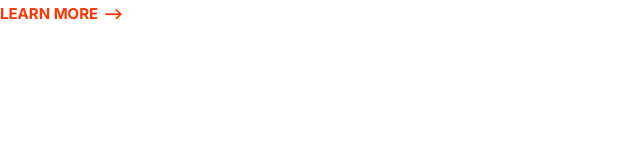
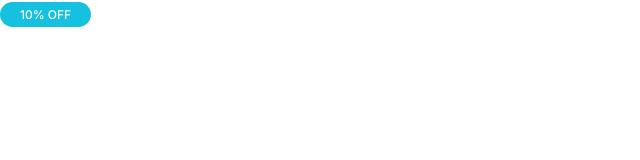
Before and after one commit to GarouTheMonsterHunter/Mahdify, a plain HTML site: page index.html in a window 1280 px wide. Shown: the whole page, without its empty margins (0-640 px from the left). Drawn offline with Linux system fonts and the light colour scheme.

Commit message:
badges changes

```diff
--- a/CSS/Styles.css
+++ b/CSS/Styles.css
@@ -91,3 +91,38 @@ a {
     }
 
 }
+
+/* BADGES */
+
+.badge {
+    border-radius: 20px;
+    font-size: 2rem;
+    font-weight: 500;
+    padding: 0.5rem 2rem;
+    white-space: nowrap;
+}
+
+.badge--primary {
+    background: var(--color-primary);
+    color: white;
+}
+
+.badge--secondary {
+    background: var(--color-secondary);
+    color: white;
+}
+
+.badge--small {
+    font-size: 1.6rem;
+}
+
+@media screen and (min-width: 1024px) {
+    .badge {
+        font-size: 1.5rem;
+    }
+
+    .badge--small {
+        font-size: 1.2rem;
+    }
+
+}
--- a/index.html
+++ b/index.html
@@ -7,13 +7,13 @@
     <link rel="preconnect" href="https://fonts.googleapis.com" />
     <link rel="preconnect" href="https://fonts.gstatic.com" crossorigin />
     <link
-      href="https://fonts.googleapis.com/css2?family=Inter:wght@400;700&display=swap"
+      href="https://fonts.googleapis.com/css2?family=Inter:wght@400;500;600;700&display=swap"
       rel="stylesheet"
     />
     <link rel="stylesheet" href="/CSS/normalize.css" />
     <link rel="stylesheet" href="/CSS/Styles.css" />
   </head>
   <body>
-    <a href="#" class="link-arrow">Learn More</a>
+    <span class="badge badge--secondary badge--small">10% OFF</span>
   </body>
 </html>
```
Also changed, not shown: components/badges.html (added, +3 -0 lines).
